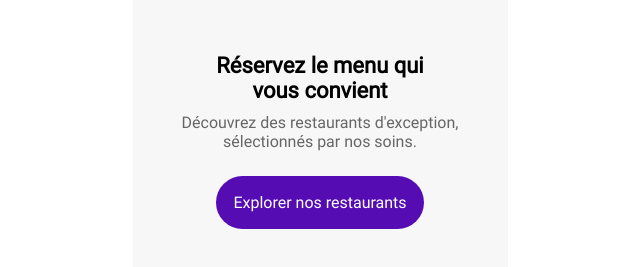
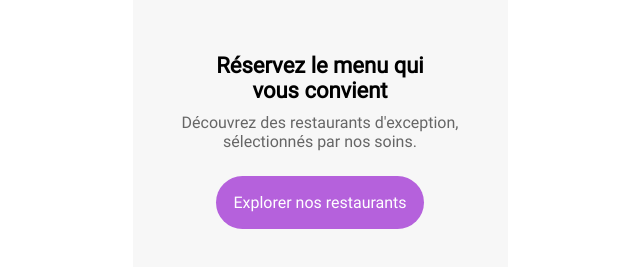
Before and after one commit to Abdel-Malik13/projet-ohmyfood, a website: page index.html in a window 1280 px wide. Shown: the part 117-384 px from the top of the page, without its empty margins (320-960 px from the left). Drawn offline with Linux system fonts and the light colour scheme.

Commit message:
change color of explore button

```diff
--- a/styles/styles.scss
+++ b/styles/styles.scss
@@ -102,7 +102,7 @@ $color-tertiary: rgb(153, 226, 208);
 		font-size: 1.6em;
 		text-decoration: none;
 		color: #fff;
-		background-color: rgb(85, 13, 179);
+		background-color: #b561dc;
 	}
 }
 
```
Also changed, not shown: styles/styles.css.
